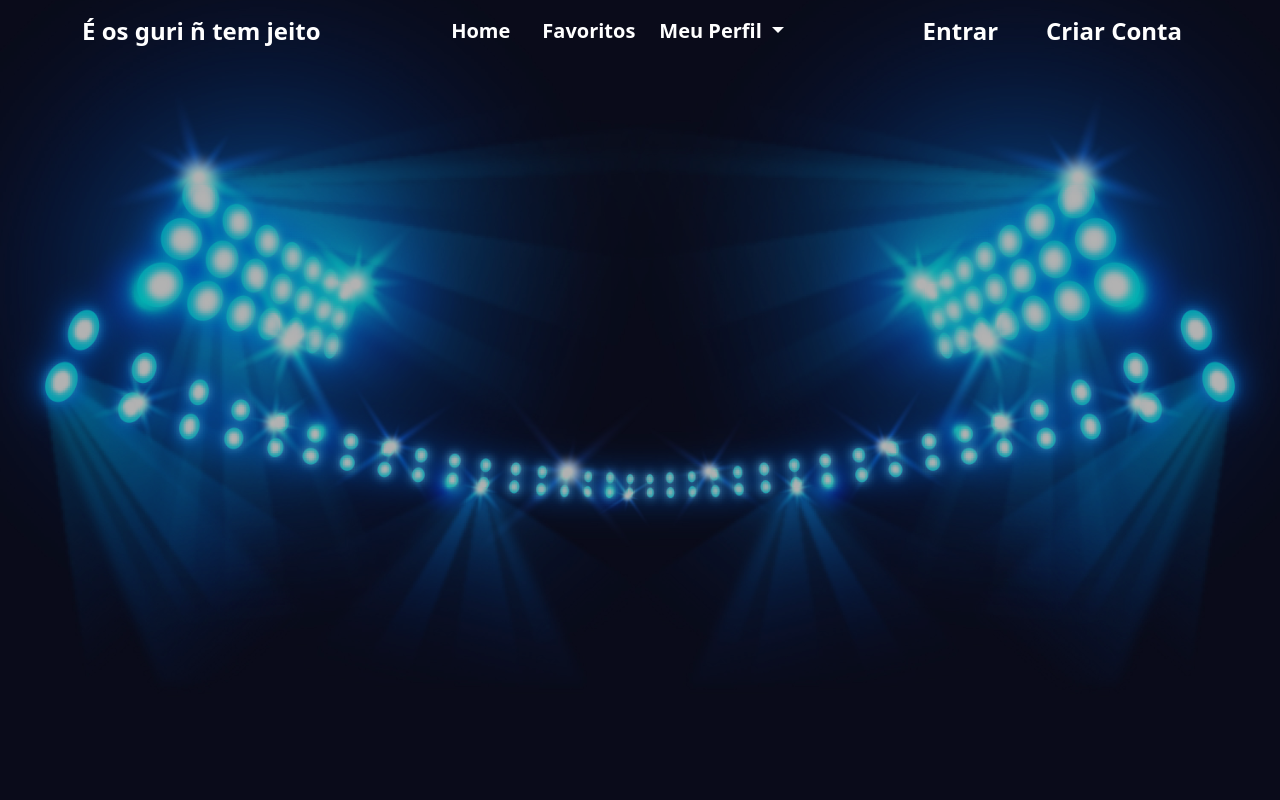
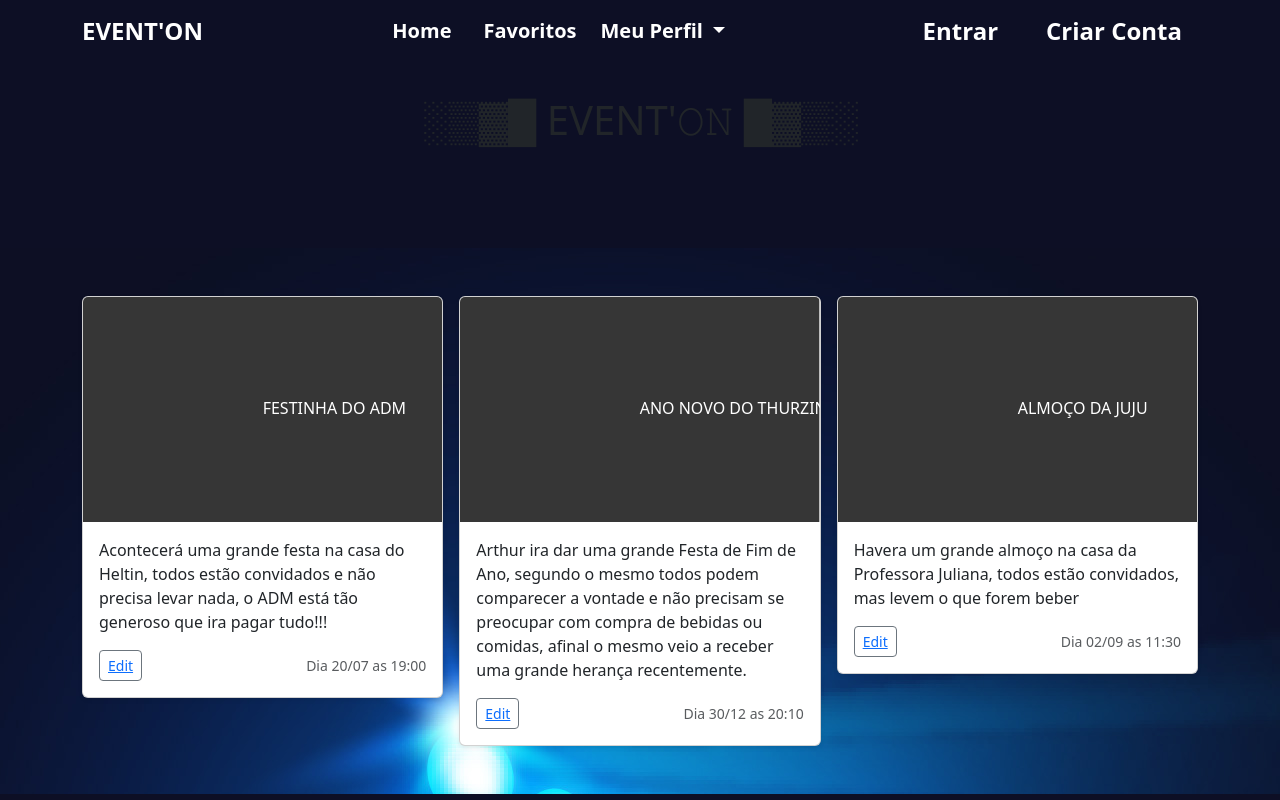
Before and after one commit to Thurvabitt/PROJETO_INTEGRADOR, a plain HTML site: page FRONTEND/views/index.html in a window 1280 px wide. Drawn offline with nearby package versions, Linux system fonts and the light colour scheme.

Commit message:
Update index.html

```diff
--- a/FRONTEND/views/index.html
+++ b/FRONTEND/views/index.html
@@ -1,28 +1,27 @@
 <!DOCTYPE html>
-<html lang="en">
+<html lang="pt- BR">
 <head>
     <meta charset="UTF-8">
     <meta http-equiv="X-UA-Compatible" content="IE=edge">
     <meta name="viewport" content="width=device-width, initial-scale=1.0">
-    <title>Junte-se a Nós!</title>
-
-     <!--Arquivo Bootstrap-->
+    <link rel="stylesheet" href="assets/index.css">
+    <link rel="stylesheet" href="assets/index.js">
     <link href="https://cdn.jsdelivr.net/npm/bootstrap@5.3.0/dist/css/bootstrap.min.css" rel="stylesheet" integrity="sha384-9ndCyUaIbzAi2FUVXJi0CjmCapSmO7SnpJef0486qhLnuZ2cdeRhO02iuK6FUUVM" crossorigin="anonymous">
     <script src="https://cdn.jsdelivr.net/npm/bootstrap@5.3.0/dist/js/bootstrap.bundle.min.js" integrity="sha384-geWF76RCwLtnZ8qwWowPQNguL3RmwHVBC9FhGdlKrxdiJJigb/j/68SIy3Te4Bkz" crossorigin="anonymous"></script>
+    <link rel="stylesheet" href="../css/index.css">
+    <title>EVENT'ON</title>
+</head>
+<body style="background-color: #0d0f25;">
 
-     <!--Arquivo css-->
-    <link rel="stylesheet" href="../css/login.css">
-</head>
-<body class="vh-100 overflow-hidden">
-
-
+<!---------------------------------------------------------------------------------------------------------------->
 <!-----------------------------------------------NAVBAR--------------------------------------------------------->
+<!---------------------------------------------------------------------------------------------------------------->
 <nav class="navbar navbar-expand-lg navbar-dark bg-transparent fixed-top">
 
   <div class="container">
       <a class="navbar-brand fs-4"
           style="font-weight: bold;"
-                href="#">É os guri ñ tem jeito
+          href="#">EVENT'ON
       </a>
 
       <button
@@ -43,11 +42,6 @@
 
           <!--sidebar header-->
           <div class="offcanvas-header text-white border-bottom">
-                    <h5
-                        class="offcanvas-title"
-                        id="offcanvasNavbarLabel">
-                        É os guri ñ tem jeito
-                    </h5>
 
               <button type="button"
                   class="btn-close btn-close-white shadow-none"
@@ -91,16 +85,14 @@
                           Meu Perfil
                       </a>
 
-                            <ul class="dropdown-menu"
-                            style="background-color:rgba(255, 255, 255, 0.15);
-                                    backdrop-filter: blur(30px);
-                                    ">
+                      <ul class="dropdown-menu" style="background-color:rgba(255, 255, 255, 0.15);
+                      backdrop-filter: blur(30px);">
 
                           <li>
                               <a
                                   href="#login"
                                   class="text-white text-decoration-none px-3 py-1 rounded-1"
-                                        style="text-decoration: none; font-weight: bold; ;">
+                                  style="text-decoration: none; font-weight: bold;">
                                   Exibir Perfil
                               </a>
                           </li>
@@ -138,7 +130,7 @@
               <div class="d-flex flex-column flex-lg-row justify-content-center align-items-center gap-3">
 
                   <a href="login.html"
-                            class="usuarioEntrar text-white text-decoration-none px-3 py-1 rounded-1 "
+                      class="usuarioEntrar text-white text-decoration-none px-3 py-1 rounded-1"
                         style="text-decoration: none; font-weight: bold; font-size: x-large;">
                       Entrar
                   </a>
@@ -153,3 +145,81 @@
       </div>
   </div>
 </nav>
+
+    <!--INICIO do Topo do Site-->
+    <section class="py-5 text-center container">
+      <div class="row py-lg-5">
+        <div class="col-lg-6 col-md-8 mx-auto">
+          <h1 class="fw-light" id="titulo">░▒▓█ EVENT'𝙾𝙽 █▓▒░</h1>
+        </div>
+      </div>
+    </section>
+
+    <!--INICIO da Mostragem de Eventos-->
+    <div class="album py-5 bg-body-tertiary" style="background-image: url('../css/images/3286879.jpg');">
+      <div class="container">
+        <div class="row row-cols-1 row-cols-sm-2 row-cols-md-3 g-3">
+
+          <!--PRIMEIRO EVENTO-->
+          <div class="col">
+            <div class="card shadow-sm">
+              <svg class="bd-placeholder-img card-img-top" width="100%" height="225" xmlns="http://www.w3.org/2000/svg" role="img" preserveAspectRatio="xMidYMid slice" focusable="false"><title>FESTINHA DO ADM</title><rect width="100%" height="100%" fill="#363636"></rect><text x="50%" y="50%" fill="white" dy=".3em">FESTINHA DO ADM</text></svg>
+              <div class="card-body">
+
+                <!--Resumo do Evento-->
+                <p class="card-text">Acontecerá uma grande festa na casa do Heltin, todos estão convidados e não precisa levar nada, o ADM está tão generoso que ira pagar tudo!!!</p>
+                <div class="d-flex justify-content-between align-items-center">
+                  <div class="btn-group">
+                    <button type="button" class="btn btn-sm btn-outline-secondary"><a href="CRUD/edit.html">Edit</a></button>
+                  </div>
+
+                  <!--Data e Hora-->
+                  <small class="text-body-secondary">Dia 20/07 as 19:00</small>
+                </div>
+              </div>
+            </div>
+          </div>
+
+          <!--SEGUNDO EVENTO-->
+          <div class="col">
+            <div class="card shadow-sm">
+              <svg class="bd-placeholder-img card-img-top" width="100%" height="225" xmlns="http://www.w3.org/2000/svg" role="img" aria-label="Placeholder: Thumbnail" preserveAspectRatio="xMidYMid slice" focusable="false"><title>ANO NOVO DO THURZIN</title><rect width="100%" height="100%" fill="#363636"></rect><text x="50%" y="50%" fill="white" dy=".3em">ANO NOVO DO THURZIN</text></svg>
+              <div class="card-body">
+
+                <!--Resumo do Evento-->
+                <p class="card-text">Arthur ira dar uma grande Festa de Fim de Ano, segundo o mesmo todos podem comparecer a vontade e não precisam se preocupar com compra de bebidas ou comidas, afinal o mesmo veio a receber uma grande herança recentemente.</p>
+                <div class="d-flex justify-content-between align-items-center">
+                  <div class="btn-group">
+                    <button type="button" class="btn btn-sm btn-outline-secondary"><a href="CRUD/edit.html">Edit</a></button>
+                  </div>
+
+                  <!--Data e Hora-->
+                  <small class="text-body-secondary">Dia 30/12 as 20:10</small>
+                </div>
+              </div>
+            </div>
+          </div>
+
+          <!--TERCEIRO EVENTO-->
+          <div class="col">
+            <div class="card shadow-sm">
+              <svg class="bd-placeholder-img card-img-top" width="100%" height="225" xmlns="http://www.w3.org/2000/svg" role="img" aria-label="Placeholder: Thumbnail" preserveAspectRatio="xMidYMid slice" focusable="false"><title>ALMOÇO DA JUJU</title><rect width="100%" height="100%" fill="#363636"></rect><text x="50%" y="50%" fill="white" dy=".3em">ALMOÇO DA JUJU</text></svg>
+              <div class="card-body">
+
+                <!--Resumo do Evento-->
+                <p class="card-text">Havera um grande almoço na casa da Professora Juliana, todos estão convidados, mas levem o que forem beber</p>
+                <div class="d-flex justify-content-between align-items-center">
+                  <div class="btn-group">
+                    <button type="button" class="btn btn-sm btn-outline-secondary"><a href="CRUD/edit.html">Edit</a></button>
+                  </div>
+
+                  <!--Data e Hora-->
+                  <small class="text-body-secondary">Dia 02/09 as 11:30</small>
+                </div>
+              </div>
+            </div>
+          </div>
+        </div>
+      <!--FIM da Mostragem de Eventos-->
+</body>
+</html>
```
Lines whose indentation alone changed are shown as unchanged.
